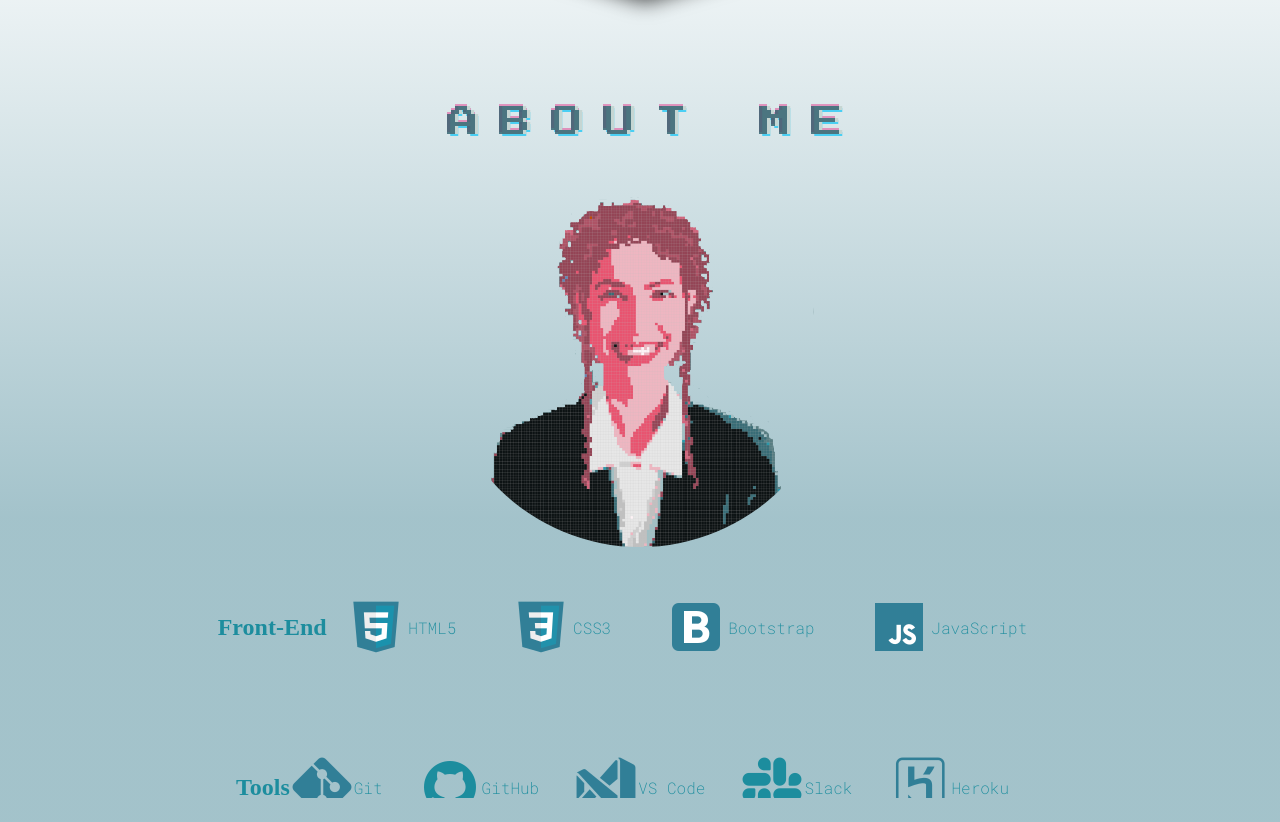
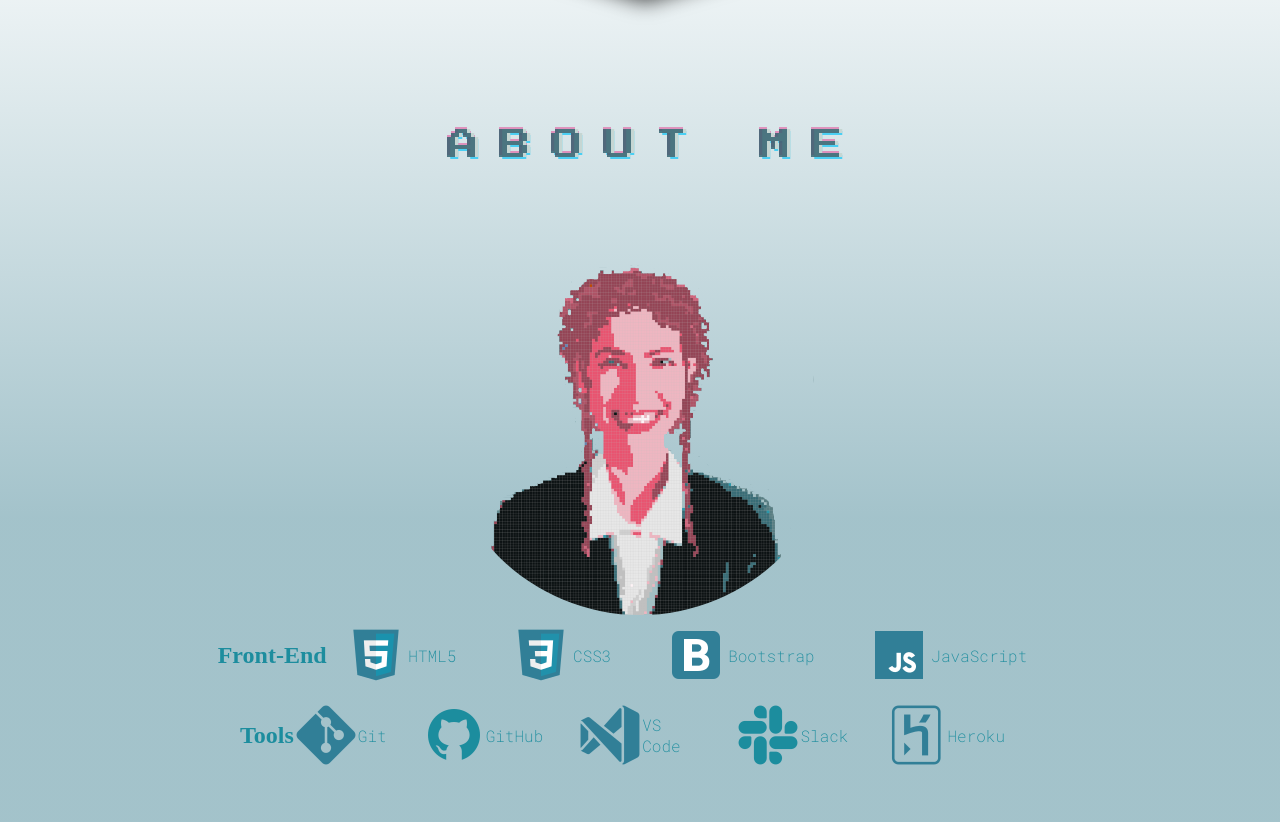
Before and after one commit to victoriamenezes/victoriamenezes.github.io, a plain HTML site: page index.html in a window 1280 px wide. Shown: the part 802-1624 px from the top of the page. Drawn offline with Linux system fonts and the light colour scheme; a web font is replaced by a local one.

Commit message:
changed tools size

```diff
--- a/about.css
+++ b/about.css
@@ -139,7 +139,7 @@
     flex-wrap: wrap;
     justify-content: space-evenly;
     align-items: center;
-    height: 10rem;
+    height: 5rem;
     width: 55rem;
     color: rgb(29, 141, 158);
     animation-name: moveUp;
@@ -169,7 +169,7 @@ figcaption {
     justify-content: space-evenly;
     flex-wrap: nowrap;
     align-items: center;
-    height: 10rem;
+    height: 5rem;
     width: 55rem;
     transition: all 0.3s ease-in-out;
     position: absolute;
@@ -206,11 +206,10 @@ figcaption {
     justify-content: center;
     flex-wrap: nowrap;
     align-items: center;
-    height: 10rem;
+    height: 5rem;
     width: 50rem;
     transition: all 0.3s ease-in-out;
     top: 0;
     left: 0;
-    width: 100%;
     color: #1c8d9e;
 }
```
